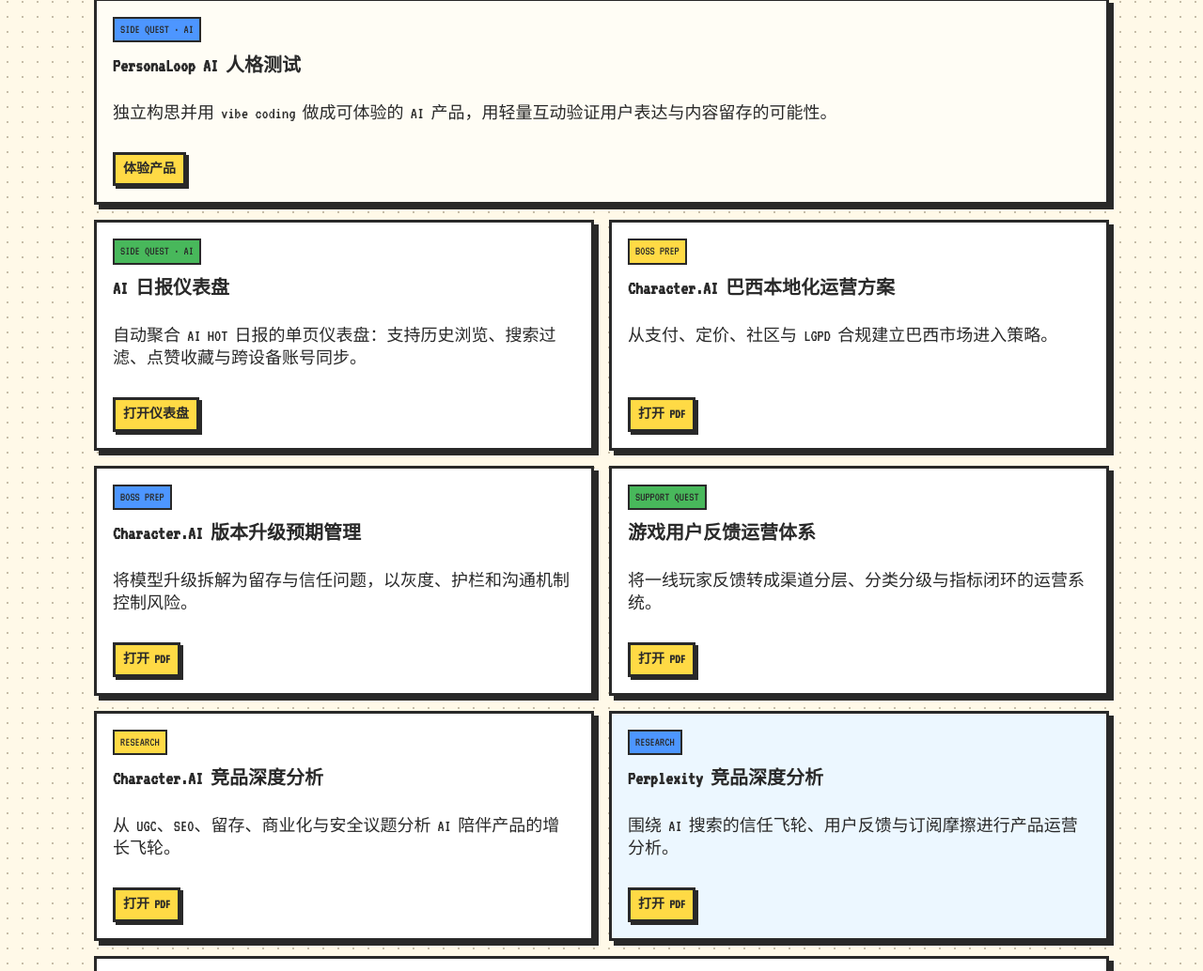
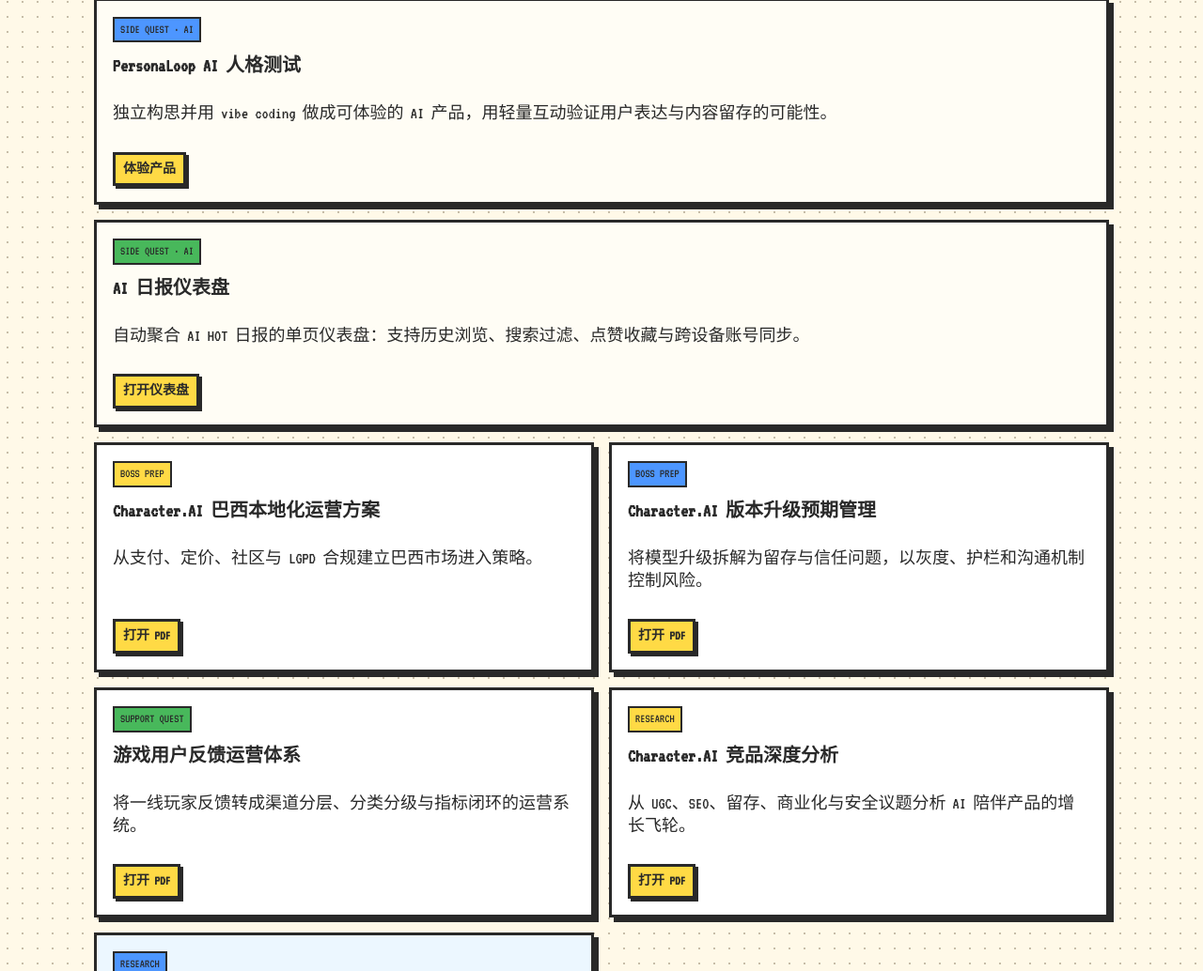
Before and after one commit to 2234696094ljx-beep/lin-, a plain HTML site: page index.html in a window 1280 px wide. Shown: the part 1126-2160 px from the top of the page at 94% size. Drawn offline with Linux system fonts and the light colour scheme.

Commit message:
Promote AI dashboard project card

```diff
--- a/index.html
+++ b/index.html
@@ -34,7 +34,7 @@
     section{padding:42px 0;border-top:0}.section-head{display:block;margin:0 0 18px}.section-head h2{display:inline-block;background:var(--yellow);border:3px solid var(--ink);box-shadow:5px 5px 0 var(--ink);padding:9px 14px;font-size:17px}.section-head h2:before{content:"▶ ";color:var(--pink)}.section-head p{max-width:none;margin:17px 0 0;padding:0;border:0;font-size:18px}
     .about-grid{grid-template-columns:1.35fr .65fr;gap:16px}.panel,.card{border:3px solid var(--ink);box-shadow:5px 5px 0 var(--ink);padding:17px}.panel h3,.card h3{font-size:21px;margin-bottom:10px}.stats{gap:8px;margin-top:14px}.stat{padding:9px 6px;border-width:2px;font-size:16px}.stat b{font-size:12px;margin-bottom:5px}
     .skills{gap:7px}.tag{border:2px solid var(--ink);padding:4px 7px;font-size:17px}.projects{gap:14px}.card .label{font-size:13px;padding:3px 6px}.card h3{font-size:20px;margin:12px 0 7px}.card p{font-size:18px}.card .button{font-size:14px;padding:6px 8px;box-shadow:3px 3px 0 var(--ink)}
-    #zh-projects > .wrap > .projects,#en-projects > .wrap > .projects{grid-template-columns:1fr 1fr;gap:16px}#zh-projects > .wrap > .projects .card,#en-projects > .wrap > .projects .card{grid-column:span 1!important;background:#fff}#zh-projects > .wrap > .projects .card:nth-child(1),#en-projects > .wrap > .projects .card:nth-child(1){grid-column:span 2!important;background:#fffdf5}#zh-projects > .wrap > .projects .card:nth-child(8),#en-projects > .wrap > .projects .card:nth-child(8){grid-column:span 2!important;min-height:0;background:#fff} .library-note{margin-top:20px;padding:14px;background:#fffbe7;box-shadow:none;font-size:18px}.toolkit{margin-top:28px}.toolkit h3{font-size:15px}.tool-card{box-shadow:4px 4px 0 var(--ink);padding:14px;font-size:18px}
+    #zh-projects > .wrap > .projects,#en-projects > .wrap > .projects{grid-template-columns:1fr 1fr;gap:16px}#zh-projects > .wrap > .projects .card,#en-projects > .wrap > .projects .card{grid-column:span 1!important;background:#fff}#zh-projects > .wrap > .projects .card:nth-child(1),#zh-projects > .wrap > .projects .card:nth-child(2),#en-projects > .wrap > .projects .card:nth-child(1),#en-projects > .wrap > .projects .card:nth-child(2){grid-column:span 2!important;background:#fffdf5}#zh-projects > .wrap > .projects .card:nth-child(8),#en-projects > .wrap > .projects .card:nth-child(8){grid-column:span 2!important;min-height:0;background:#fff} .library-note{margin-top:20px;padding:14px;background:#fffbe7;box-shadow:none;font-size:18px}.toolkit{margin-top:28px}.toolkit h3{font-size:15px}.tool-card{box-shadow:4px 4px 0 var(--ink);padding:14px;font-size:18px}
     .timeline{gap:12px;border:3px solid var(--ink);box-shadow:5px 5px 0 var(--ink);background:#fff;padding:18px}.timeline-item{border-left:4px solid var(--ink);border-top:0;border-right:0;border-bottom:0;background:transparent;padding:2px 0 18px 18px;position:relative}.timeline-item:before{content:"";position:absolute;width:13px;height:13px;background:var(--pink);border:3px solid var(--ink);left:-10px;top:4px}.timeline-item h3{font-size:20px}.contact{margin:35px auto 0;width:min(1080px,calc(100% - 44px));border:4px solid var(--ink);box-shadow:8px 8px 0 var(--pink);background:var(--yellow);color:var(--ink)}.contact .wrap{width:100%;padding:28px}.contact h2{font-size:19px}.footer{border-top:0;background:transparent;padding:40px 0 25px}
     @media(max-width:700px){.nav{justify-content:flex-end}.nav-links{display:none}.language-button{position:static}.hero{padding:48px 0 34px}.hero .hero-grid,.about-grid{grid-template-columns:1fr}.hero .hero-grid>div:first-child,.hero .avatar{grid-column:1;grid-row:auto}.avatar{width:160px}.section-head h2{font-size:14px}#zh-projects > .wrap > .projects,#en-projects > .wrap > .projects{grid-template-columns:1fr}#zh-projects > .wrap > .projects .card:nth-child(1),#zh-projects > .wrap > .projects .card:nth-child(8),#en-projects > .wrap > .projects .card:nth-child(1),#en-projects > .wrap > .projects .card:nth-child(8){grid-column:span 1!important}.contact{width:calc(100% - 44px)}}
   </style>
```
